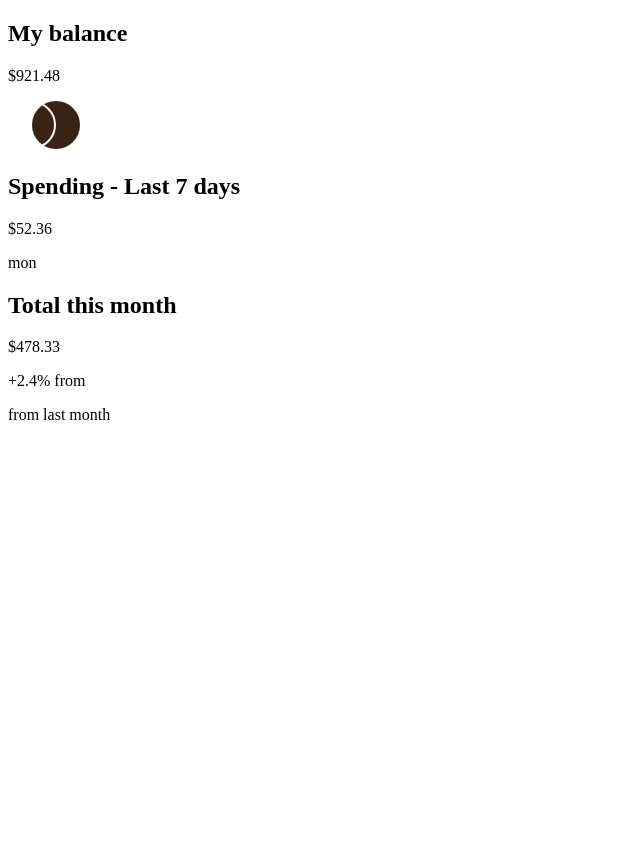
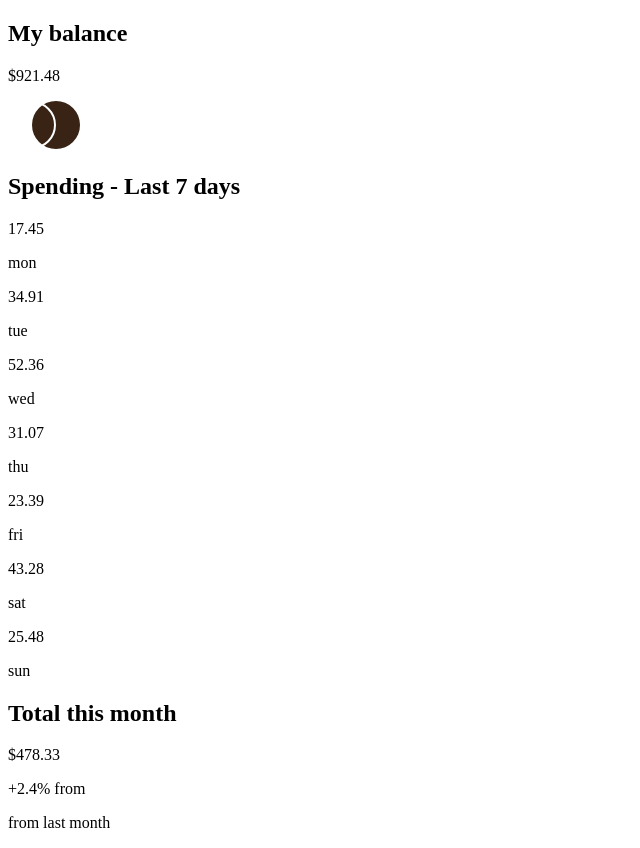
Before and after one commit to annaduong17/expenses-chart, a React (Create React App) app: page / in a window 1280 px wide. Shown: the whole page, without its empty margins (0-640 px from the left). Before the commit the page ends 800 px from the top, so only its background shows below. Built offline with nearby package versions, Linux system fonts and the light colour scheme; no server answers.

Commit message:
add data.json file, access data in Expenses, and pass down appropriate props to Amount and Bar

```diff
--- a/src/App.js
+++ b/src/App.js
@@ -2,6 +2,11 @@ import Balance from './components/Balance';
 import Expenses from './components/Expenses';
 
 function App() {
+  fetch('../data.json').then(response => {
+    console.log(response);
+  })
+
+
   return(
     <div>
       <Balance />
--- a/src/components/Amount.js
+++ b/src/components/Amount.js
@@ -1,6 +1,6 @@
-function Amount() {
+function Amount({ value }) {
   return(
-    <div>$52.36</div>
+    <div>{value}</div>
   )
 }
 
--- a/src/components/Bar.js
+++ b/src/components/Bar.js
@@ -1,8 +1,8 @@
-function Bar() {
+function Bar({ value }) {
   return(
     <div>
       <div className="bar"></div>
-      <p>mon</p>
+      <p>{value}</p>
     </div>
   )
 }
--- a/src/components/WeeklyExpenses.js
+++ b/src/components/WeeklyExpenses.js
@@ -1,12 +1,21 @@
 import Amount from './Amount';
 import Bar from './Bar';
+import Data from '../data.json';
 
 function WeeklyExpenses() {
+  const renderedItems = Data.map((item, index) => {
+    return(
+      <div key={index}>
+        <Amount value={item.amount} />
+        <Bar value={item.day} />
+      </div>
+    )
+  })
+
   return(
     <div>
       <h2>Spending - Last 7 days</h2>
-      <Amount />
-      <Bar />
+      {renderedItems}
     </div>
   )
 }
--- /dev/null
+++ b/src/data.json
@@ -0,0 +1,30 @@
+[
+  {
+    "day": "mon",
+    "amount": 17.45
+  },
+  {
+    "day": "tue",
+    "amount": 34.91
+  },
+  {
+    "day": "wed",
+    "amount": 52.36
+  },
+  {
+    "day": "thu",
+    "amount": 31.07
+  },
+  {
+    "day": "fri",
+    "amount": 23.39
+  },
+  {
+    "day": "sat",
+    "amount": 43.28
+  },
+  {
+    "day": "sun",
+    "amount": 25.48
+  }
+]
```
